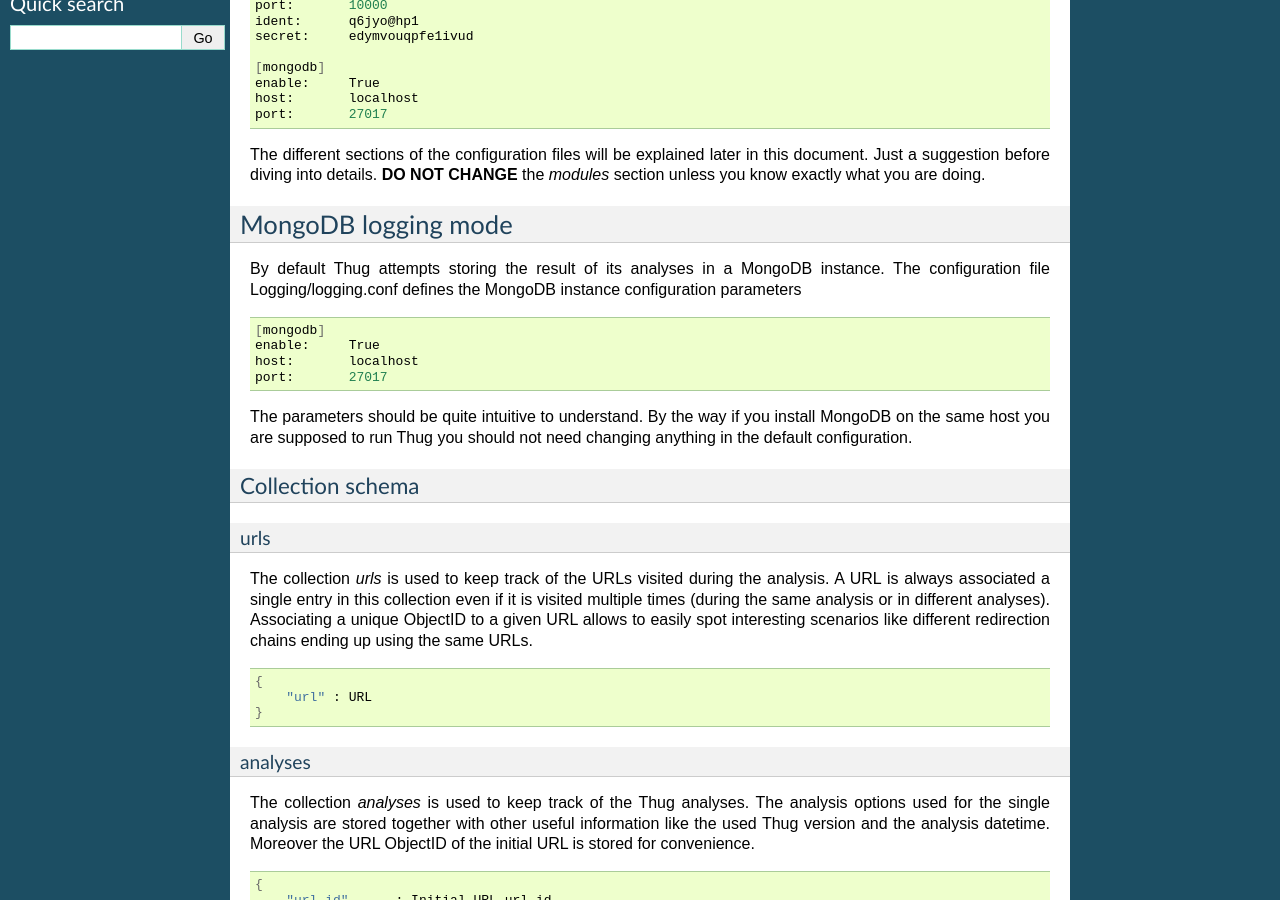
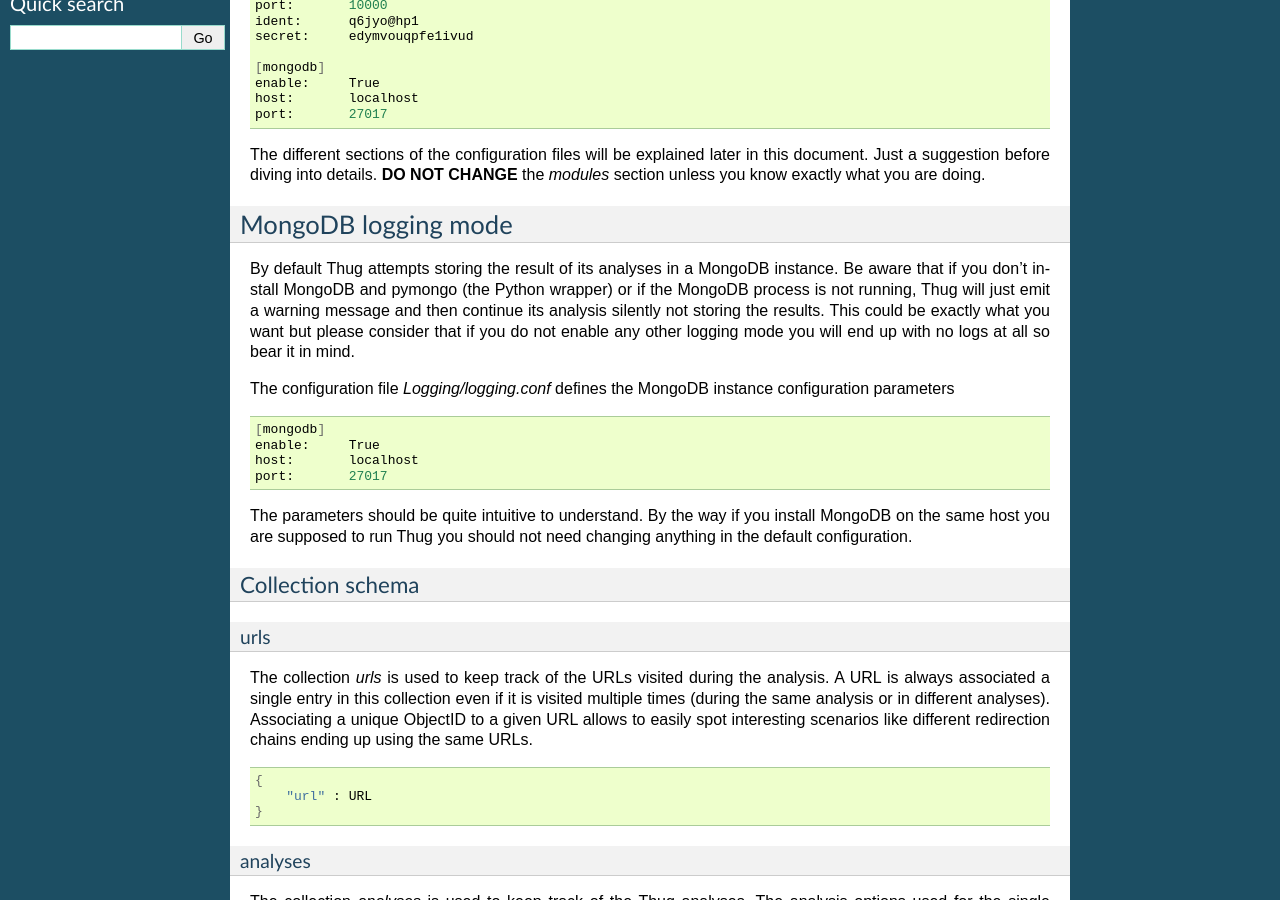
Before and after one commit to buffer/thug, a Sphinx documentation site: the page built from doc/source/logging.rst, in a window 1280 px wide and 900 px high, scrolled down 627 px. Built offline with Sphinx 7.4.7, drawn with Linux system fonts in a browser that asks for light colours.

Commit message:
Updated documentation

```diff
--- a/doc/source/logging.rst
+++ b/doc/source/logging.rst
@@ -53,8 +53,14 @@
 MongoDB logging mode
 ====================
 
-By default Thug attempts storing the result of its analyses in a MongoDB instance.
-The configuration file Logging/logging.conf defines the MongoDB instance configuration
+By default Thug attempts storing the result of its analyses in a MongoDB instance. Be
+aware that if you don't install MongoDB and pymongo (the Python wrapper) or if the
+MongoDB process is not running, Thug will just emit a warning message and then continue
+its analysis silently not storing the results. This could be exactly what you want but
+please consider that if you do not enable any other logging mode you will end up with
+no logs at all so bear it in mind.
+
+The configuration file *Logging/logging.conf* defines the MongoDB instance configuration
 parameters
 
 .. code-block:: sh
```
